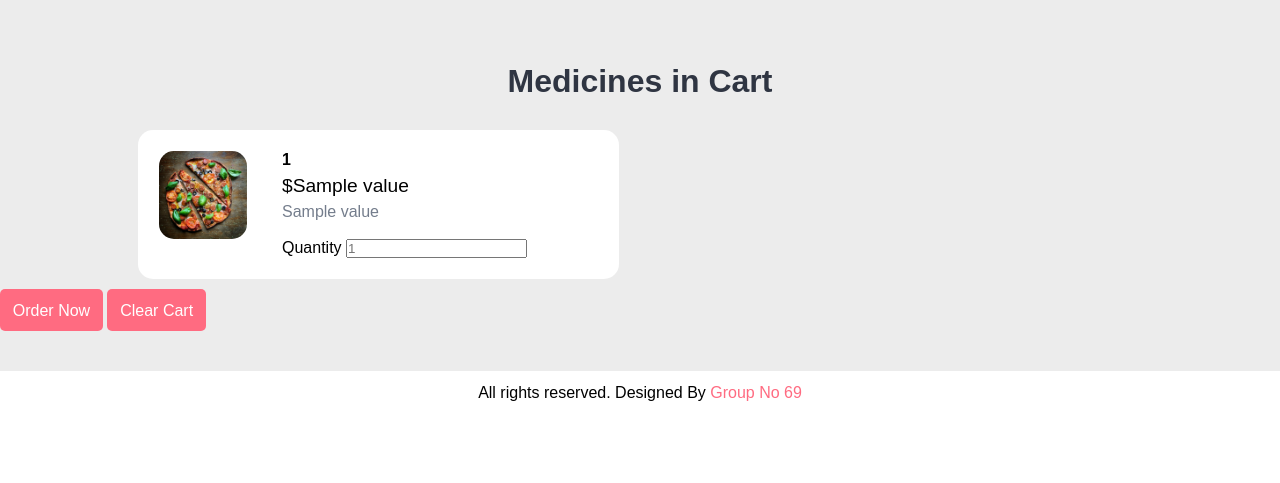
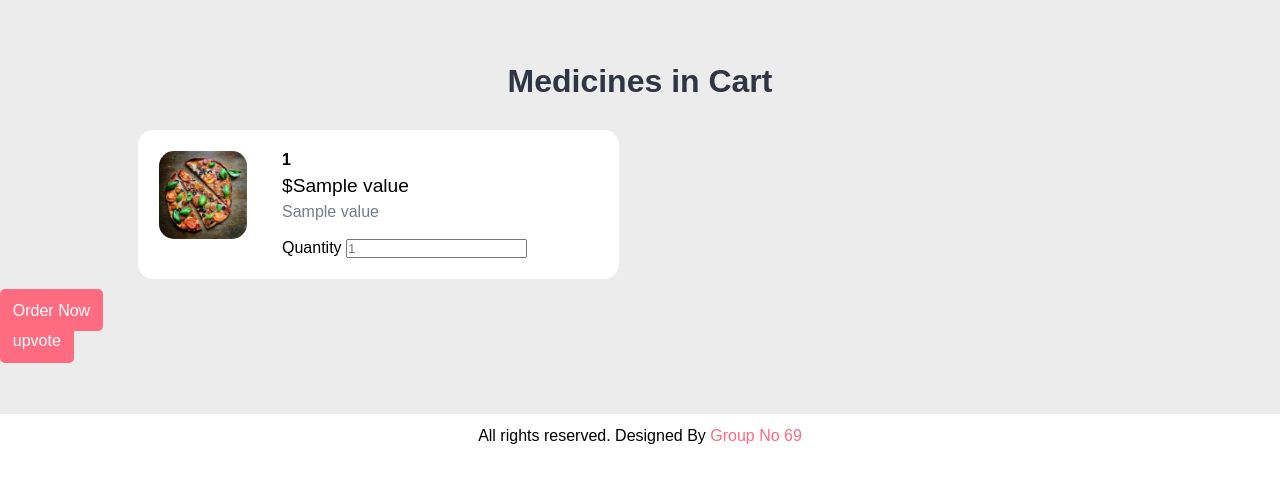
Before and after one commit to digi11/inventory-management, a Flask app: template customer_side/templates/cart.html in a window 1280 px wide. Shown: the part 87-570 px from the top of the page. Run offline with Flask 2, Linux system fonts and the light colour scheme; the template is opened without the code that fills it: most values are stand-ins (such as "Sample title", 1, 10 or a date in 2020).

```diff
--- a/customer_side/templates/cart.html
+++ b/customer_side/templates/cart.html
@@ -87,7 +87,11 @@
 
 
         <a href="/orderfin" class="btn btn-primary">Order Now</a>
-        <a href="/clear-cart" class="btn btn-primary">Clear Cart</a>
+
+        </form>
+        <form action="/clear-cart" method="post">
+
+            <input type="submit" value="upvote" name="upvote" class="btn btn-primary">
 
         </form>
 
```
